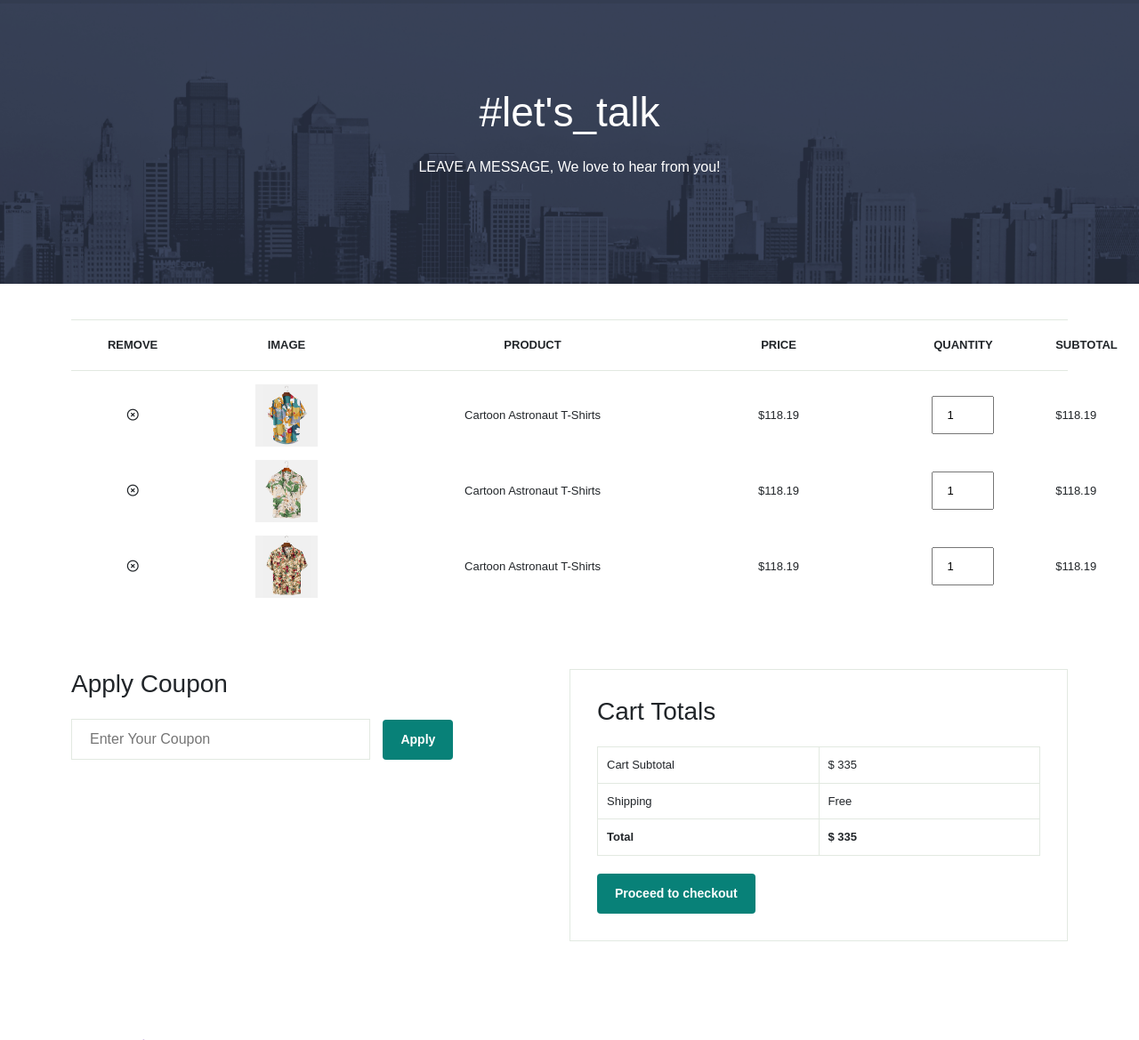
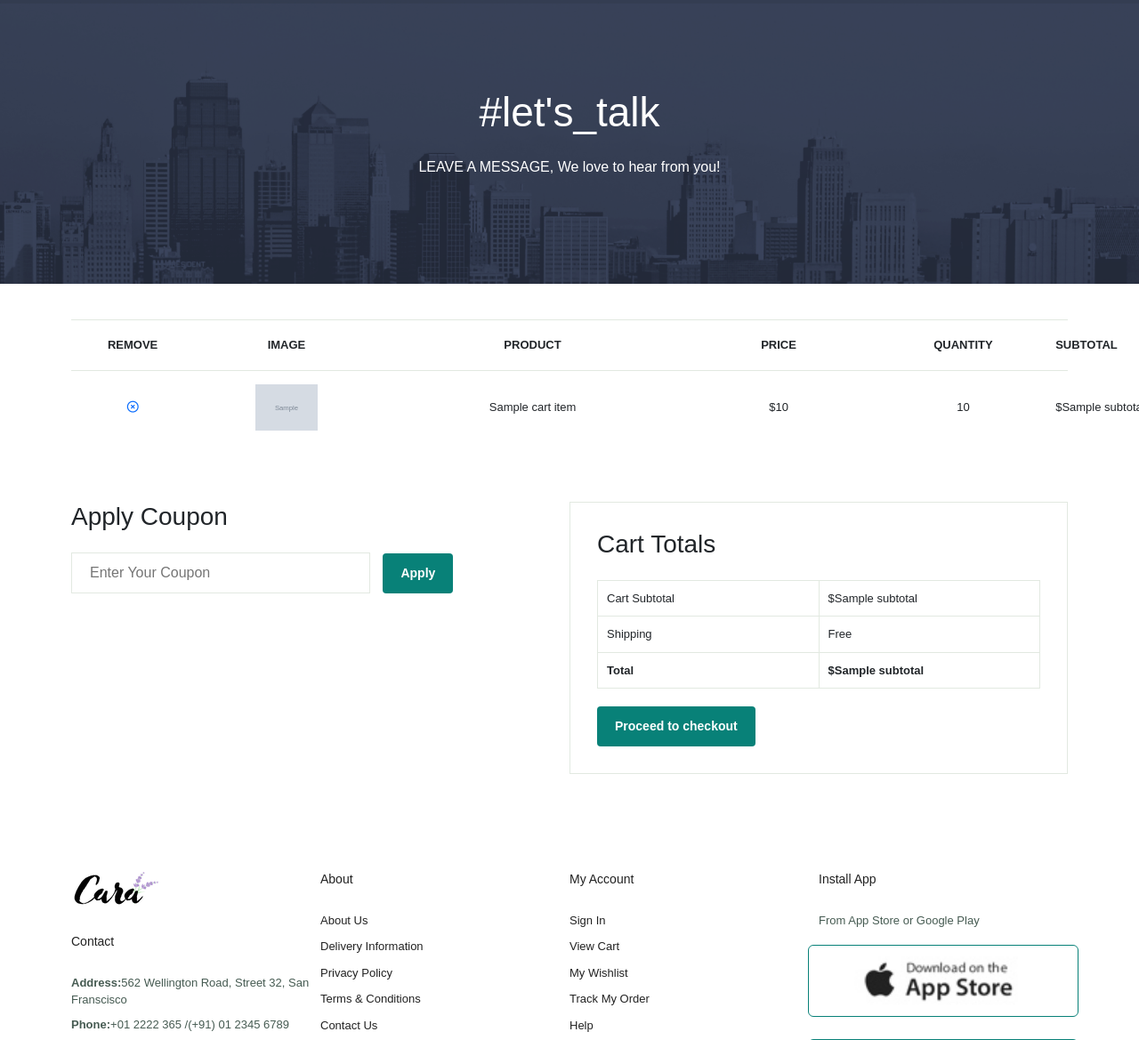
Before and after one commit to Appleeyes/Online-shop, a PHP site: template src/Views/Cart/cart.php in a window 1280 px wide. Shown: the part 81-1250 px from the top of the page at 89% size. Run offline with PHP 8.4, Linux system fonts and the light colour scheme; the template is opened without the code that fills it: most values are stand-ins (such as "Sample title", 1, 10 or a date in 2020); grey boxes marked "Sample" are stand-in pictures; some libraries are stand-ins or nearby versions.

Commit message:
feat: added feature to shoe users items in the cart page

```diff
--- a/src/Controllers/CartController.php
+++ b/src/Controllers/CartController.php
@@ -7,6 +7,10 @@ class CartController
 {
     public function execute(): void
     {
+        $user_id = $_SESSION['user_id'];
+
+        $cart = new Cart();
+        $cartItems = $cart->getUserCartItems($user_id);
 
         require_once __DIR__ . '/../Views/Cart/cart.php';
     }
--- a/src/Views/Cart/cart.php
+++ b/src/Views/Cart/cart.php
@@ -27,30 +27,16 @@ ini_set('display_errors', 1);
             </tr>
         </thead>
         <tbody>
-            <tr>
-                <td><i class="far fa-times-circle"></i><a href="#"></a></td>
-                <td><img src="img/products/f1.jpg" alt=""></td>
-                <td>Cartoon Astronaut T-Shirts</td>
-                <td>$118.19</td>
-                <td><input type="number" value="1"></td>
-                <td>$118.19</td>
-            </tr>
-            <tr>
-                <td><i class="far fa-times-circle"></i><a href="#"></a></td>
-                <td><img src="img/products/f2.jpg" alt=""></td>
-                <td>Cartoon Astronaut T-Shirts</td>
-                <td>$118.19</td>
-                <td><input type="number" value="1"></td>
-                <td>$118.19</td>
-            </tr>
-            <tr>
-                <td><i class="far fa-times-circle"></i><a href="#"></a></td>
-                <td><img src="img/products/f3.jpg" alt=""></td>
-                <td>Cartoon Astronaut T-Shirts</td>
-                <td>$118.19</td>
-                <td><input type="number" value="1"></td>
-                <td>$118.19</td>
-            </tr>
+            <?php foreach ($cartItems as $item) : ?>
+                <tr>
+                    <td><a href="<?= BASE_URL . 'cart/remove?cart_id=' . $item->cart_id ?>"><i class="far fa-times-circle"></i></a></td>
+                    <td><img src="<?= BASE_URL . 'public/db-img/' . basename($item->thumbnail) ?>" alt="<?= $item->name ?>"></td>
+                    <td><?= $item->name ?></td>
+                    <td>$<?= $item->price ?></td>
+                    <td><?= $item->quantity ?></td>
+                    <td>$<?= $item->subtotal ?></td>
+                </tr>
+            <?php endforeach; ?>
         </tbody>
     </table>
 </section>
@@ -69,7 +55,7 @@ ini_set('display_errors', 1);
         <table>
             <tr>
                 <td>Cart Subtotal</td>
-                <td>$ 335</td>
+                <td>$<?= $item->subtotal ?></td>
             </tr>
             <tr>
                 <td>Shipping</td>
@@ -77,7 +63,7 @@ ini_set('display_errors', 1);
             </tr>
             <tr>
                 <td><strong>Total</strong></td>
-                <td><strong>$ 335</strong></td>
+                <td><strong>$<?= $item->subtotal ?></strong></td>
             </tr>
         </table>
         <button class="normal">Proceed to checkout</button>
```
Also changed, not shown: src/Models/Cart.php (+11 -0 lines).
